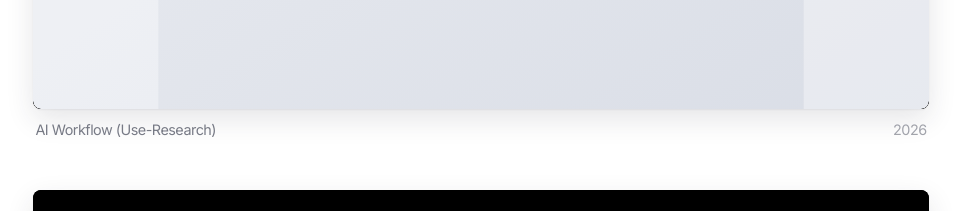
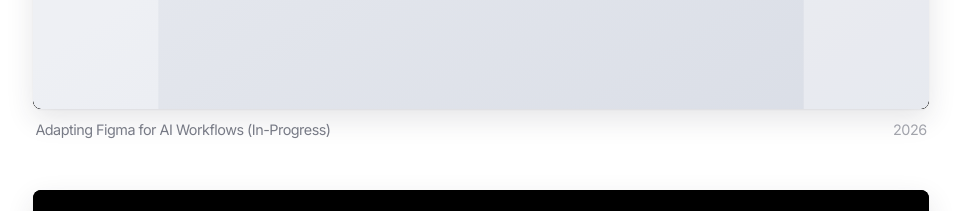
Before and after one commit to anita3y/portfolio, a React (Vite) app: page / in a window 1280 px wide. Shown: the part 1200-1411 px from the top of the page, without its empty margins (159-1120 px from the left). Built offline with nearby package versions, Linux system fonts and the light colour scheme; a web font is replaced by a local one.

Commit message:
Rename AI Workflow project title to Adapting Figma for AI Workflows (In-Progress).
Update the Work card title/headline and case study title display to the new exact string.

```diff
--- a/src/data/caseStudies/ai-workflow.js
+++ b/src/data/caseStudies/ai-workflow.js
@@ -12,7 +12,7 @@ const frame = (n) => assetUrl(`/case-studies/ai-workflow/frame-${n}.svg`);
 export const AI_WORKFLOW_CASE_STUDY = {
   id: "ai-workflow",
   template: "v2",
-  title: "AI Workflow (Use-Research)",
+  title: "Adapting Figma for AI Workflows (In-Progress)",
 
   /* One motion showcase after the intro. Swap `src` for `video: assetUrl("/case-studies/ai-workflow/showcase.mp4")` when it's ready. */
   heroShowcase: {
--- a/src/data/projects.js
+++ b/src/data/projects.js
@@ -3,8 +3,8 @@ import { assetUrl } from "../utils/assetUrl.js";
 export const WORK_PROJECTS = [
   {
     id: "ai-workflow",
-    title: "AI Workflow",
-    headline: "AI Workflow (Use-Research)",
+    title: "Adapting Figma for AI Workflows (In-Progress)",
+    headline: "Adapting Figma for AI Workflows (In-Progress)",
     company: "NYU Design Research",
     status: "In progress",
     year: "2026",
```
